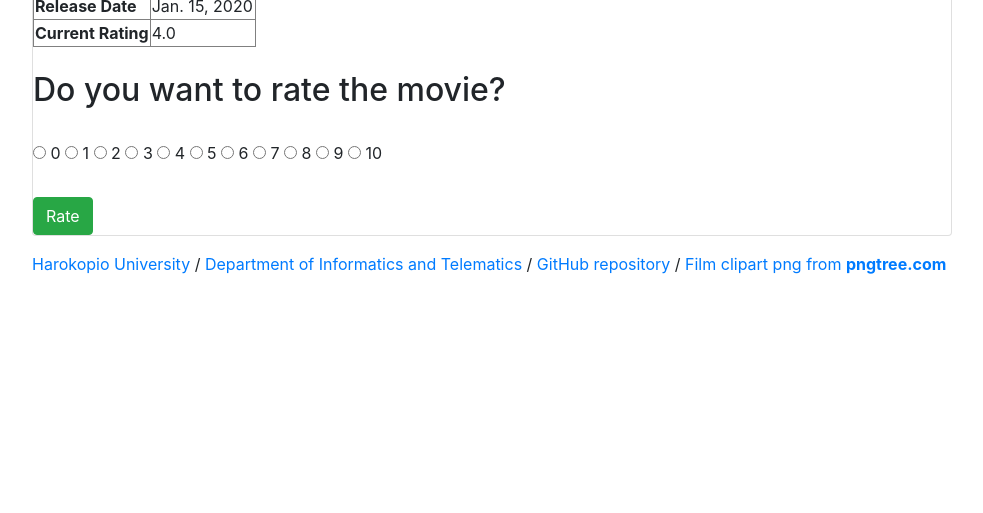
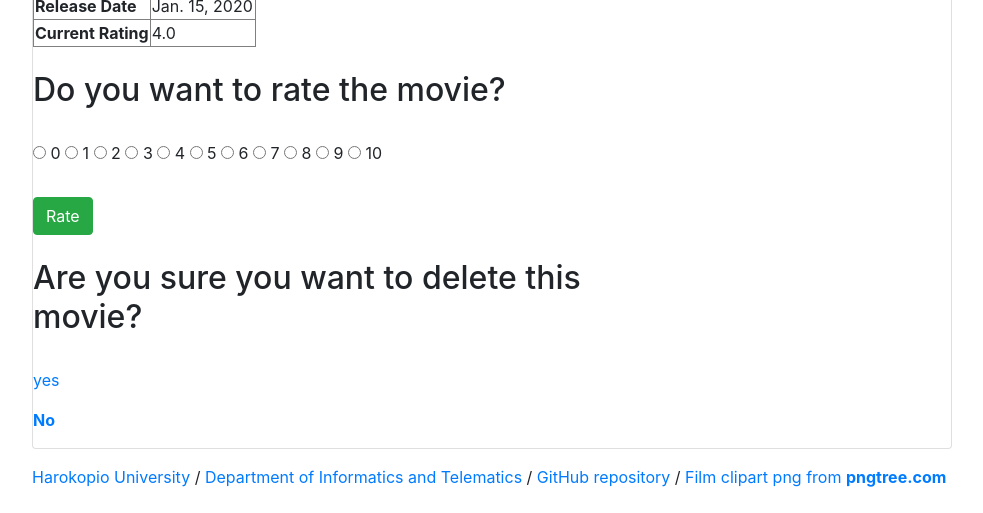
Before and after one commit to panagiotisbellias/osc-hua-e-movies-app, a Django app: page /movies/1/ in a window 1280 px wide. Shown: the part 320-833 px from the top of the page, without its empty margins (148-1131 px from the left). Before the commit the page ends 594 px from the top, so only its background shows below. Run offline with Django 3.2, Linux system fonts and the light colour scheme; tables that the repository leaves empty hold one stand-in row (values such as "Sample post"); some libraries are stand-ins or nearby versions; some web fonts are replaced.

Commit message:
delete movie use case done

```diff
--- a/movies_app/movies/templates/movies/detail.html
+++ b/movies_app/movies/templates/movies/detail.html
@@ -32,6 +32,10 @@
                 {% endfor %}
                 <br><br><input type="submit" class="btn btn-success" value="Rate">
         </form>
+        <br>
+        <h2> Are you sure you want to delete this movie? </h2>
+        <br>
+        <p><a href="{% url 'delete' movie.id %}">yes</a></p><p><b><a href="{% url 'index' %}">No</a></b></p>
     </div>
 </div>
 
--- a/movies_app/movies/urls.py
+++ b/movies_app/movies/urls.py
@@ -8,4 +8,5 @@ urlpatterns = [
     path('movies/<int:movie_id>/rate/', views.rate, name='rate'),
     path('movies/create/', views.create, name='create'),
     path('movies/new_movie', views.new_movie, name='new_movie'),
+    path('movies/<int:movie_id>/delete/', views.delete, name='delete'),
 ]
--- a/movies_app/movies/views.py
+++ b/movies_app/movies/views.py
@@ -36,3 +36,10 @@ def new_movie(request):
         return HttpResponseRedirect(reverse('index'))
     else:
         return HttpResponseRedirect(reverse('create'))
+
+def delete(request, movie_id):
+
+    movie_instance = get_object_or_404(Movies, pk=movie_id)
+    del movie_instance
+    Movies.objects.get(id=movie_id).delete()
+    return HttpResponseRedirect(reverse('index'))
```
